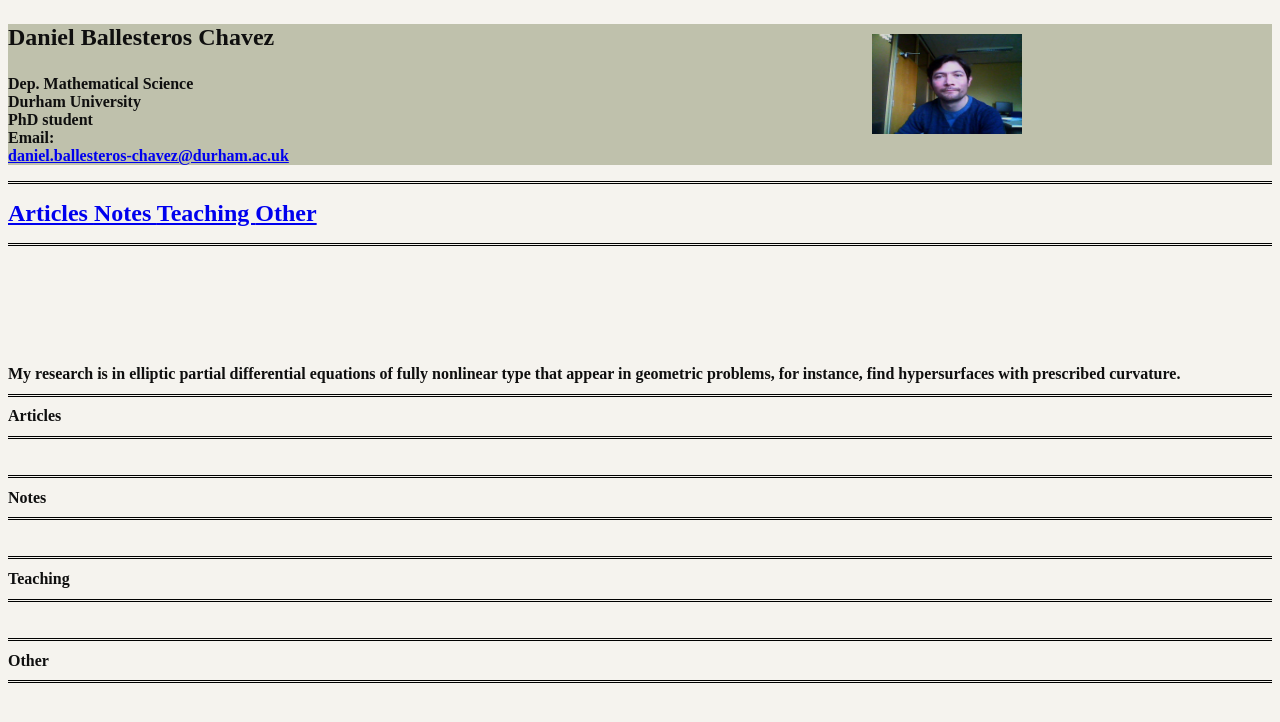
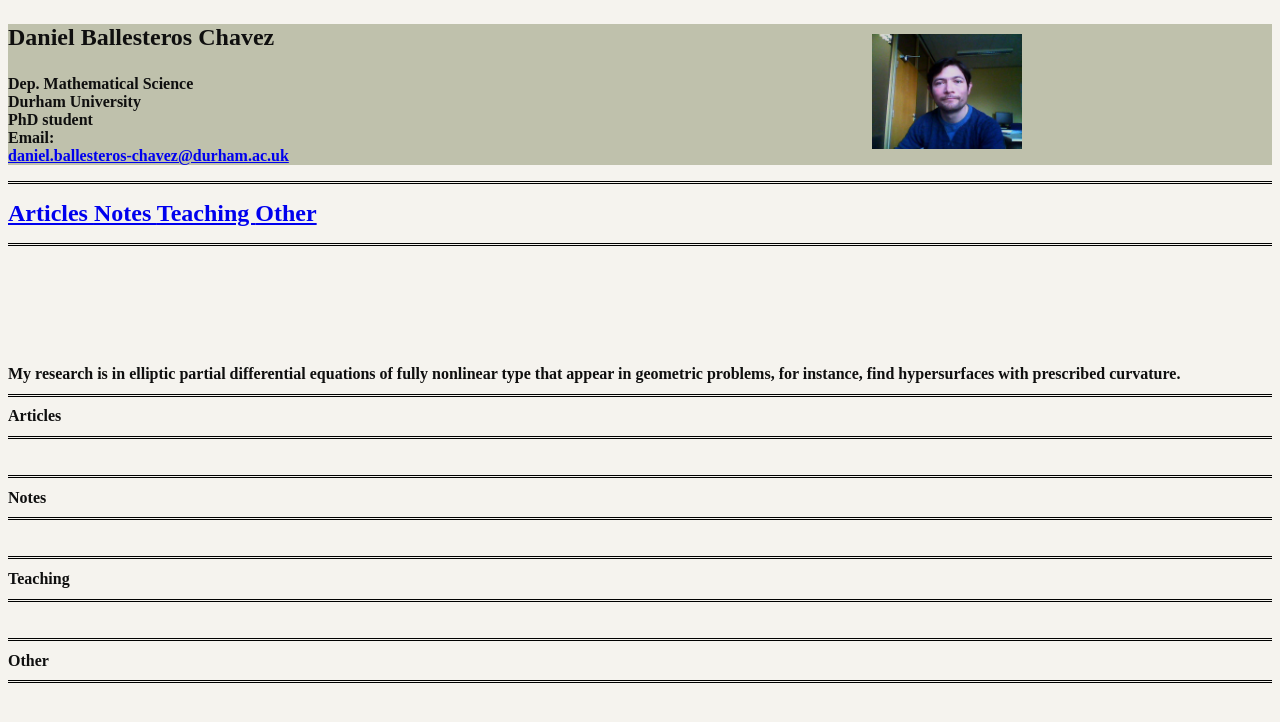
Before and after one commit to ennaniux/ennaniux.github.io, a plain HTML site: page index.html in a window 1280 px wide. Drawn offline with Linux system fonts and the light colour scheme.

Commit message:
Update index.html

```diff
--- a/index.html
+++ b/index.html
@@ -8,7 +8,7 @@
     <link rel="stylesheet" type="text/css" href="style.css">
   </head>
   <body>
-    <img style="float:right; padding-right:250px;padding-top:10px;" src="Images/pic.jpg" width="150px" height="100px">
+    <img style="float:right; padding-right:250px;padding-top:10px;" src="Images/pic.jpg" width="150px" height="115px">
 
     <div class="info">
     <h1>
```
